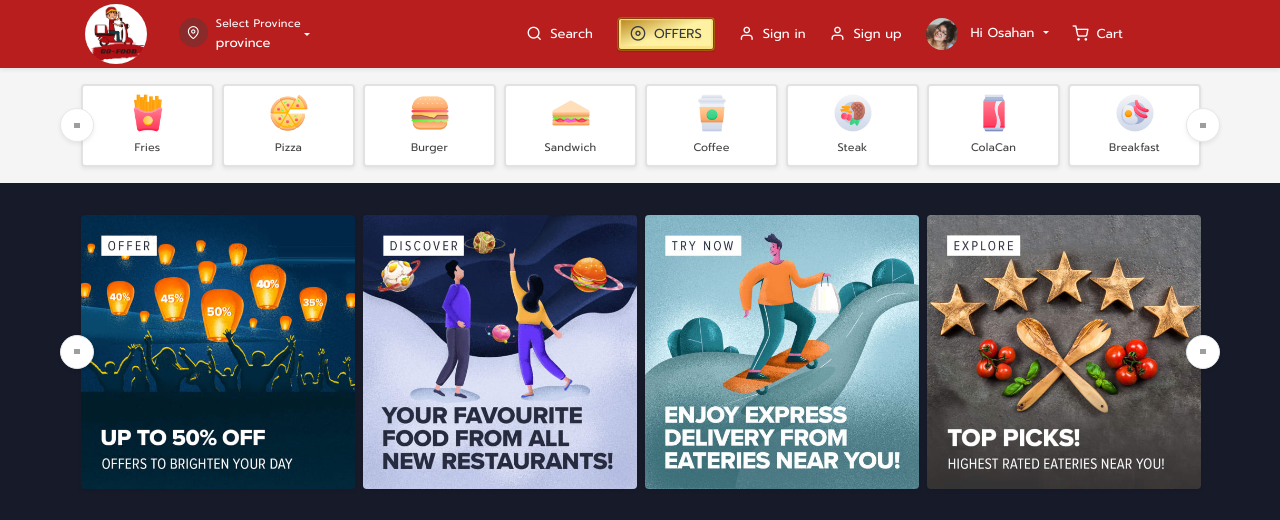
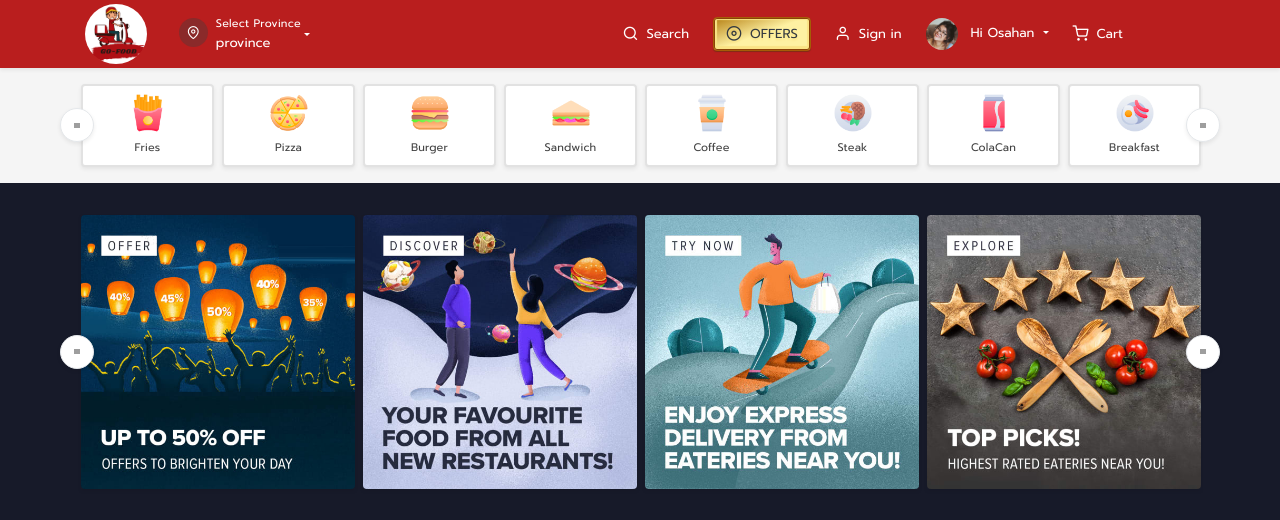
Before and after one commit to ratanak-khoeurn/G-11-Project-VC1, a PHP site: page / in a window 1280 px wide. Shown: the top 520 px of the page. Run offline with PHP 8.4, Linux system fonts and the light colour scheme; some libraries are stand-ins or nearby versions; grey boxes are pictures that could not be loaded.

Commit message:
delete signup

```diff
--- a/layouts/navbar.php
+++ b/layouts/navbar.php
@@ -132,13 +132,6 @@
                 <span>Sign in</span>
               </div>
             </a>
-            <a href="/signup" class="widget-header mr-4 text-white m-none">
-              <div class="icon d-flex align-items-center">
-                <i class="feather-user h6 mr-2 mb-0"></i>
-                <span>Sign up</span>
-              </div>
-            </a>
-
             <div class="dropdown mr-4 m-none">
               <a href="#" class="dropdown-toggle text-white py-3 d-block" id="dropdownMenuButton" data-toggle="dropdown" aria-haspopup="true" aria-expanded="false">
                 <img alt="#" src="assets/images/user/1.jpg" class="img-fluid rounded-circle header-user mr-2 header-user" />
```
